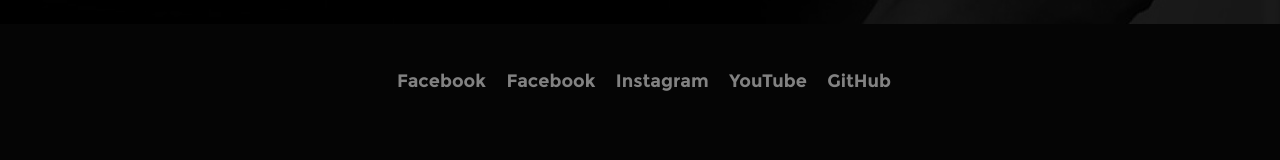
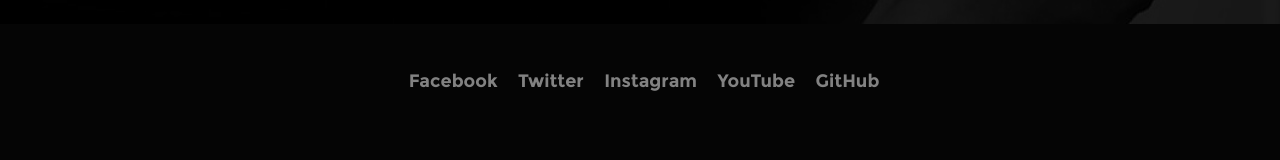
Before and after one commit to Lazzo23/Portfolijo.io, a plain HTML site: page index.html in a window 1280 px wide. Shown: the part 6753-6913 px from the top of the page. Drawn offline with Linux system fonts and the light colour scheme; files whose address does not match are found by name.

Commit message:
Update index.html

```diff
--- a/index.html
+++ b/index.html
@@ -645,7 +645,7 @@
      		<div class="col-twelve tab-full social">
      			<ul class="footer-social">
 			      <li><a href="https://www.facebook.com/people/Miha-Lazi%C4%87/100009061038645" target="_blank">Facebook</a></li>
-				  <li><a href="https://twitter.com/MiLaz799310465" target="_blank">Facebook</a></li>
+				  <li><a href="https://twitter.com/MiLaz799310465" target="_blank">Twitter</a></li>
 			      <li><a href="https://www.instagram.com/miha_lazic/" target="_blank">Instagram</a></li>
 				  <li><a href="https://www.youtube.com/channel/UCr0MPFffJpuHrLY92QD39eA" target="_blank">YouTube</a></li>
 				  <li><a href="https://github.com/Lazzo23" target="_blank">GitHub</a></li>
```
